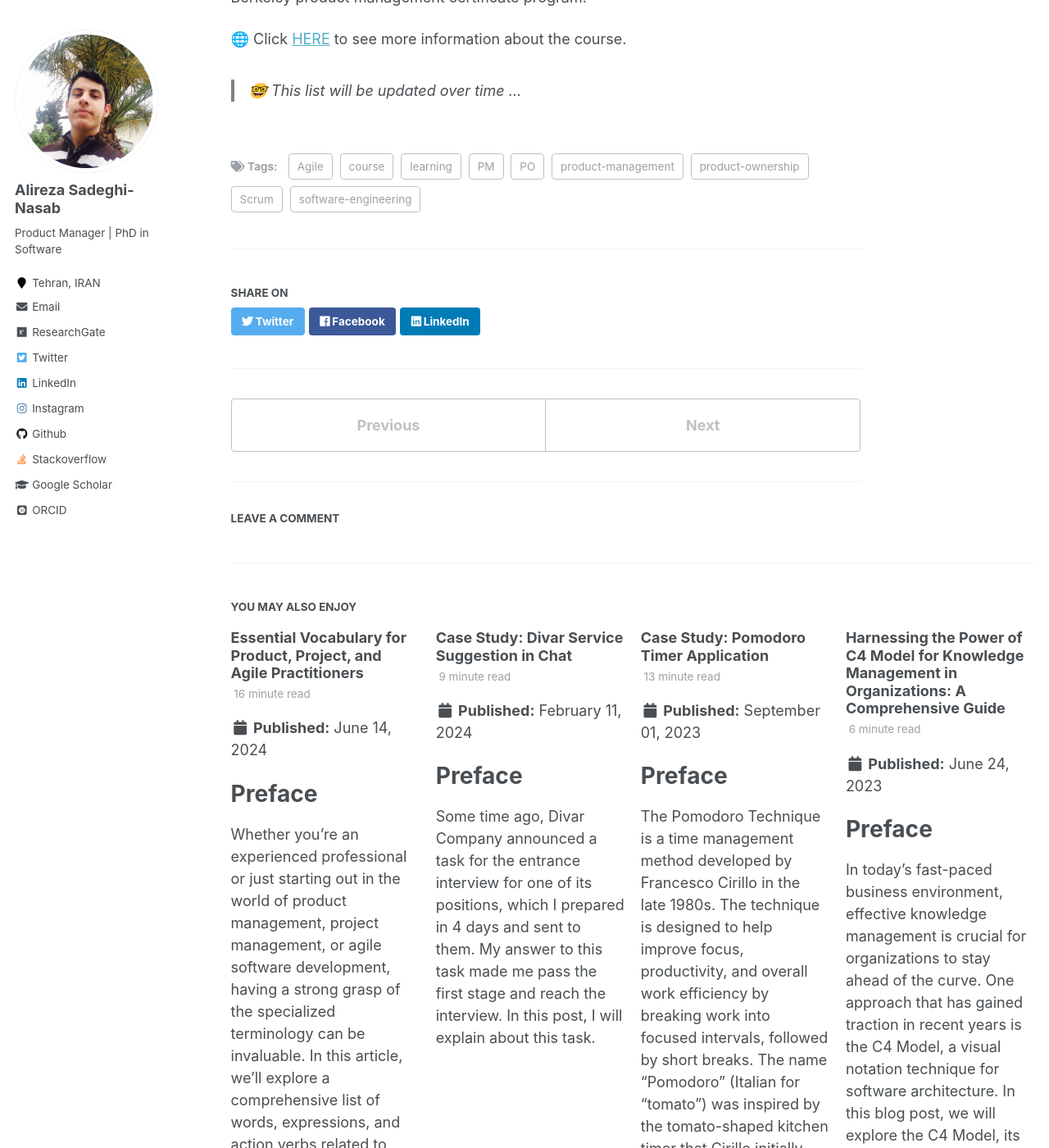
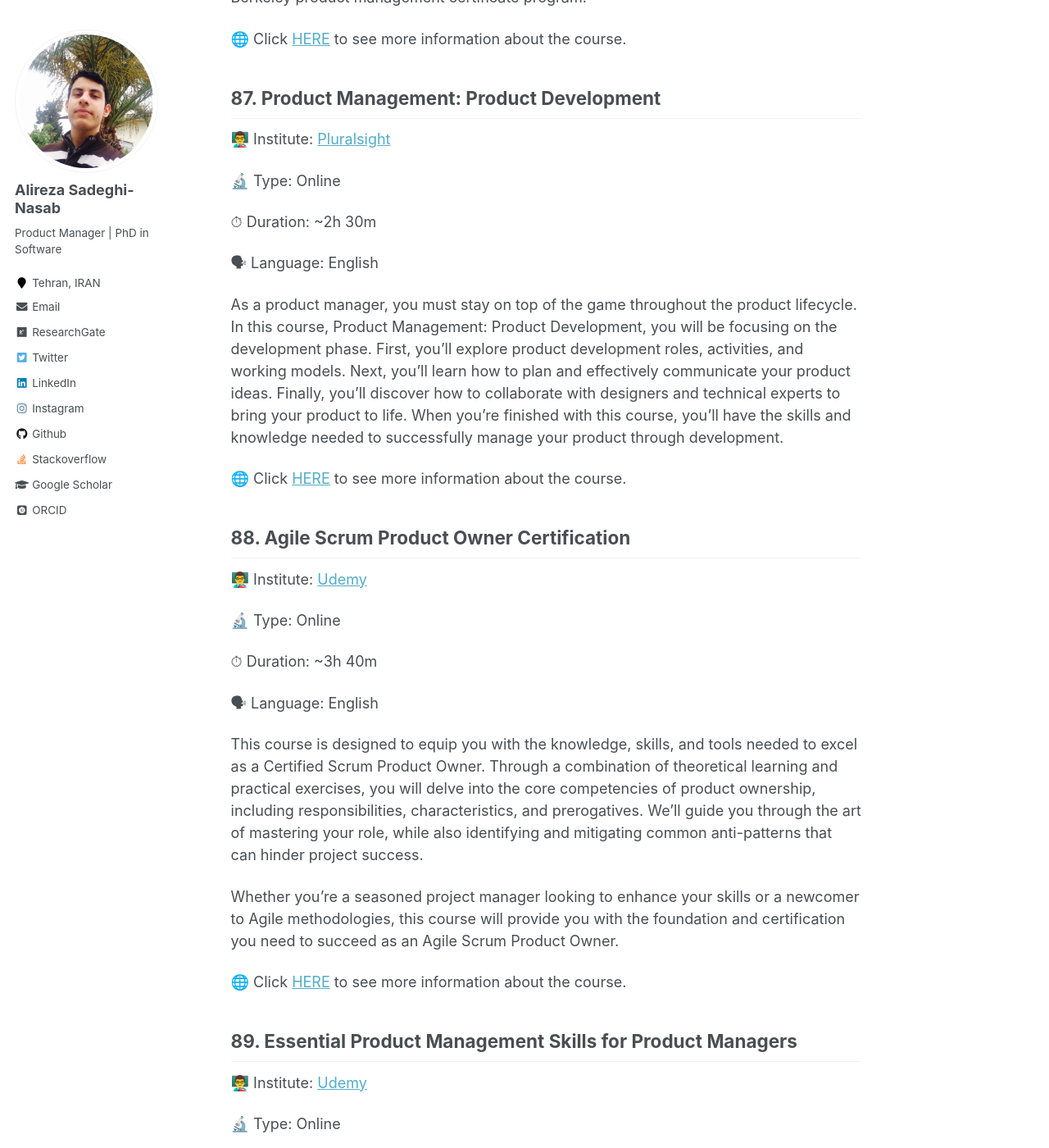
Before and after one commit to AlirezaSN/AlirezaSN.github.io, a Jekyll site: the page built from _posts/2023-03-25-blog-post-14.md, in a window 1280 px wide and 1400 px high, scrolled down 58881 px. Shown: the whole window at 82% size. Built offline with Jekyll 4.4.1, drawn with Linux system fonts in a browser that asks for light colours; some web fonts are replaced; comment, search, counter and statistics services are not loaded; some of the changed text lies outside the part shown.

Commit message:
add courses

```diff
--- a/_posts/2023-03-25-blog-post-14.md
+++ b/_posts/2023-03-25-blog-post-14.md
@@ -1596,4 +1596,50 @@ This course is an insider's perspective, taught by a technology product executiv
 
 🌐 Click [HERE](http://pmloop.com/courses/product-management-course-bundle) to see more information about the course.
 
+## 87. Product Management: Product Development
+
+👨‍🏫 Institute: [Pluralsight](https://www.pluralsight.com)
+
+🔬 Type: Online
+
+⏱ Duration: ~2h 30m
+
+🗣 Language: English
+
+As a product manager, you must stay on top of the game throughout the product lifecycle. In this course, Product Management: Product Development, you will be focusing on the development phase. First, you’ll explore product development roles, activities, and working models. Next, you’ll learn how to plan and effectively communicate your product ideas. Finally, you’ll discover how to collaborate with designers and technical experts to bring your product to life. When you’re finished with this course, you’ll have the skills and knowledge needed to successfully manage your product through development.
+
+🌐 Click [HERE](https://www.pluralsight.com/courses/product-management-product-development) to see more information about the course.
+
+## 88. Agile Scrum Product Owner Certification
+
+👨‍🏫 Institute: [Udemy]((https://www.udemy.com))
+
+🔬 Type: Online
+
+⏱ Duration: ~3h 40m
+
+🗣 Language: English
+
+This course is designed to equip you with the knowledge, skills, and tools needed to excel as a Certified Scrum Product Owner. Through a combination of theoretical learning and practical exercises, you will delve into the core competencies of product ownership, including responsibilities, characteristics, and prerogatives. We'll guide you through the art of mastering your role, while also identifying and mitigating common anti-patterns that can hinder project success.
+
+Whether you're a seasoned project manager looking to enhance your skills or a newcomer to Agile methodologies, this course will provide you with the foundation and certification you need to succeed as an Agile Scrum Product Owner.
+
+🌐 Click [HERE](https://www.udemy.com/course/agile-scrum-product-owner-certification/) to see more information about the course.
+
+## 89. Essential Product Management Skills for Product Managers
+
+👨‍🏫 Institute: [Udemy]((https://www.udemy.com))
+
+🔬 Type: Online
+
+⏱ Duration: ~1h 35m
+
+🗣 Language: English
+
+Unlock your potential as a product manager with our course, "Essential Product Management Skills for Product Managers." This comprehensive program equips you with the critical skills needed to navigate the product lifecycle effectively. Learn how to develop a compelling product vision, conduct thorough market analysis, and set measurable metrics for success.
+
+You'll explore proven strategies for scaling products and making data-driven decisions that drive growth. Whether you're an aspiring product manager, a startup founder, or a professional transitioning into product management, this course provides actionable insights and hands-on experience.
+
+🌐 Click [HERE](https://www.udemy.com/course/essential-product-management-skills-for-product-managers/) to see more information about the course.
+
 > 🤓 This list will be updated over time ...
```
